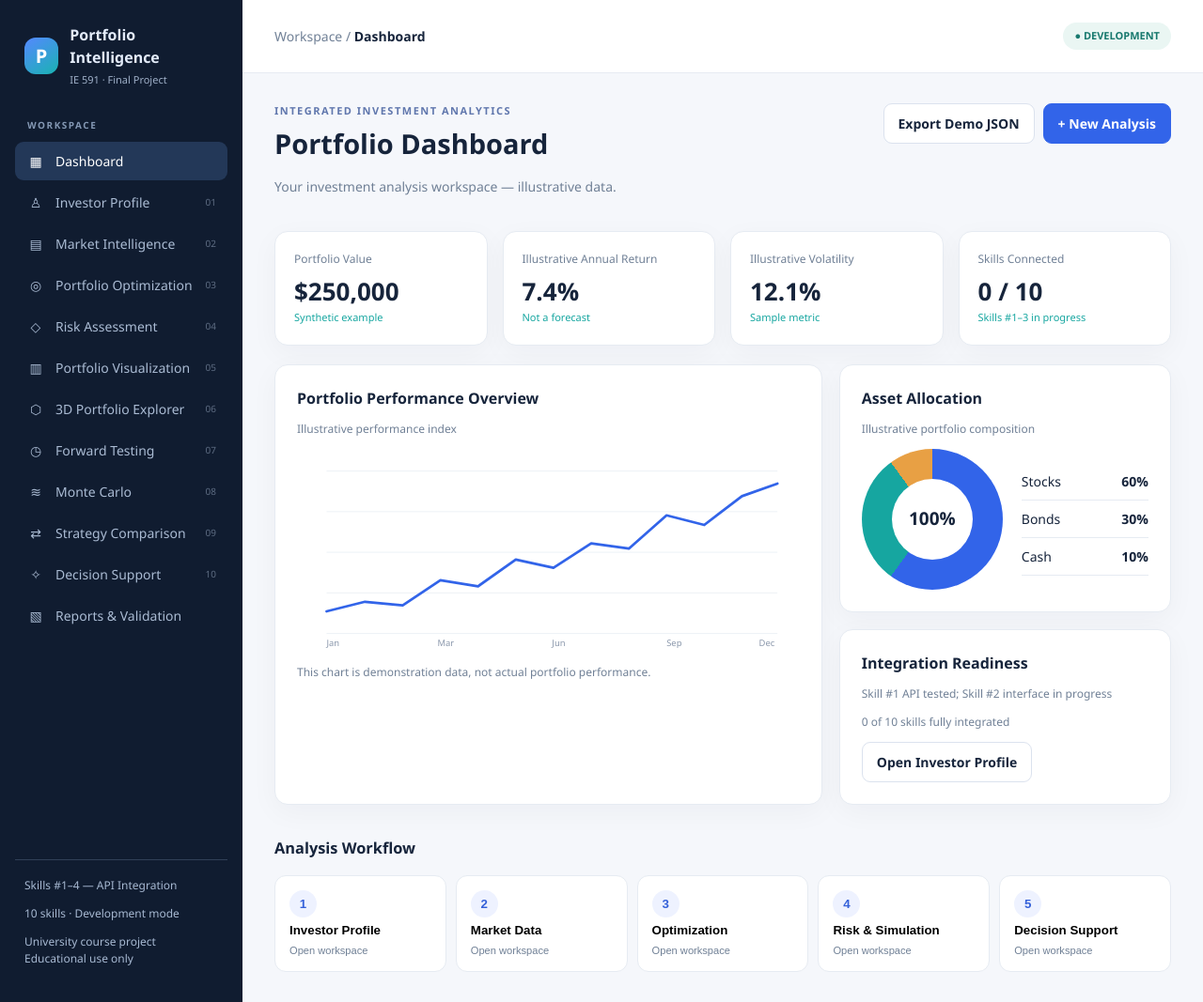
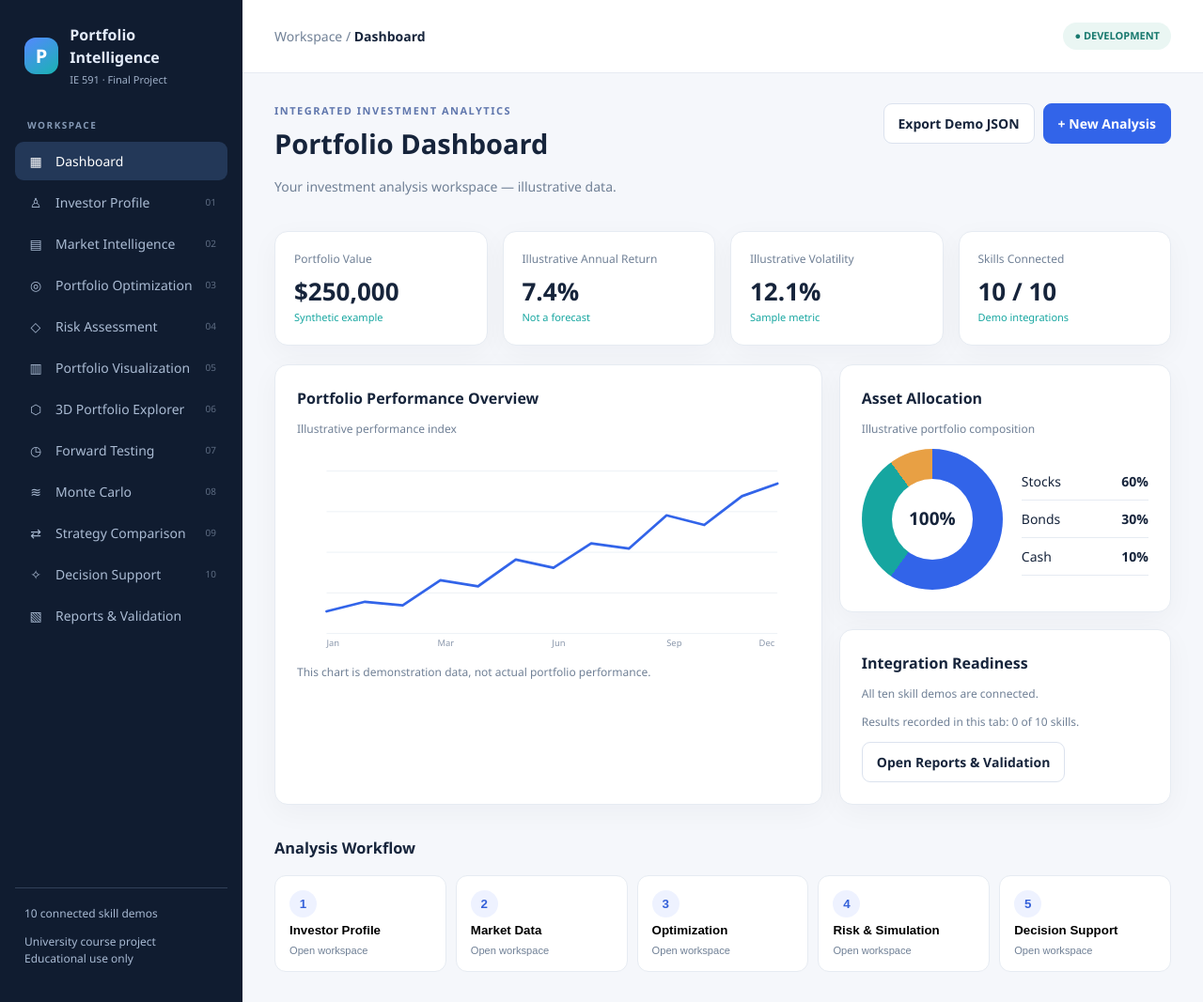
Before and after one commit to tolbert92/ie591-portfolio-intelligence, a website: page index.html in a window 1280 px wide. Shown: the whole page at 94% size. Drawn offline with Linux system fonts and the light colour scheme.

Commit message:
Update dashboard skill integration status

```diff
--- a/index.html
+++ b/index.html
@@ -470,8 +470,7 @@ body {
   </div>
 
   <div class="sidefoot">
-    Skills #1–4 — API Integration
-    <p>10 skills · Development mode</p>
+    10 connected skill demos
     <p>University course project<br>Educational use only</p>
   </div>
 </aside>
@@ -531,8 +530,8 @@ body {
   </div>
   <div class="card">
     <div class="k">Skills Connected</div>
-    <div class="v">0 / 10</div>
-    <div class="hint">Skills #1–3 in progress</div>
+    <div class="v">10 / 10</div>
+    <div class="hint">Demo integrations</div>
   </div>
 </div>
 
@@ -582,10 +581,10 @@ body {
     </div>
     <div class="panel">
       <h3>Integration Readiness</h3>
-      <p class="desc">Skill #1 API tested; Skill #2 interface in progress</p>
-      <p class="mini">0 of 10 skills fully integrated</p>
-      <button class="btn secondary" onclick="go('profile')">
-        Open Investor Profile
+      <p class="desc">All ten skill demos are connected.</p>
+      <p class="mini" id="dashboardEvidenceCount">Results recorded in this tab: 0 of 10 skills.</p>
+      <button class="btn secondary" type="button" onclick="go('reports')">
+        Open Reports &amp; Validation
       </button>
     </div>
   </div>
@@ -1220,6 +1219,7 @@ function go(id) {
   if (id === "charts") refreshVisualization(false);
   if (id === "3d") refreshExplorer();
   if (id === "reports") renderProjectReport();
+  if (id === "dashboard") updateDashboardEvidence();
   window.scrollTo(0, 0);
 }
 
@@ -3005,6 +3005,12 @@ function buildProjectReport() {
   };
 }
 
+function updateDashboardEvidence() {
+  const skills = buildProjectReport().skills;
+  const count = skills.filter(row => row.evidence).length;
+  el("dashboardEvidenceCount").textContent = `Results recorded in this tab: ${count} of ${skills.length} skills.`;
+}
+
 function renderProjectReport(report = buildProjectReport()) {
   const skills = el("reportSkills"), cases = el("reportCases");
   skills.replaceChildren();
```
